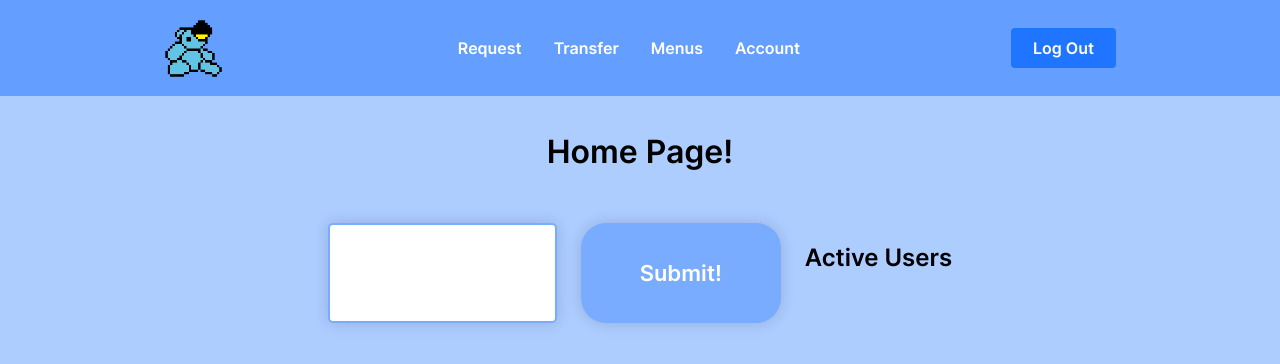
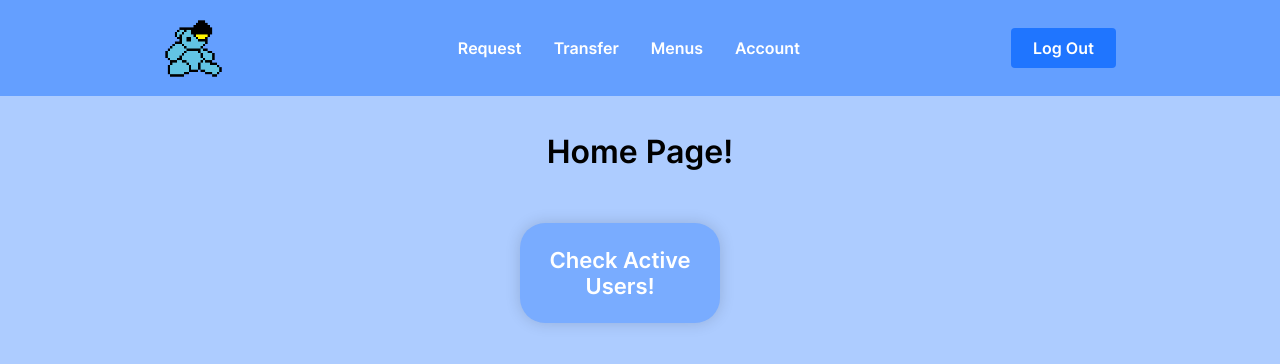
Before and after one commit to joshbenzon/blueno-bills, a React (Create React App) app in the folder frontend/blueno-bills/: page /home in a window 1280 px wide. Shown: the top 364 px of the page. Built offline with nearby package versions, Linux system fonts and the light colour scheme; no server answers.

Commit message:
feat: web sockets with user auth?

```diff
--- a/frontend/blueno-bills/src/navigation-bar/web-pages/authentication.tsx
+++ b/frontend/blueno-bills/src/navigation-bar/web-pages/authentication.tsx
@@ -2,7 +2,7 @@
 import { initializeApp } from "firebase/app";
 import { getAnalytics } from "firebase/analytics";
 import { getAuth, GoogleAuthProvider, signInWithPopup } from "firebase/auth";
-import UpdateChat from "./websockets";
+import logger from "./home";
 
 // TODO: Add SDKs for Firebase products that you want to use
 // https://firebase.google.com/docs/web/setup#available-libraries
@@ -39,8 +39,8 @@ export const googleSignIn = () => {
 
       console.log("GOOGLE SIGN IN");
     })
+    //.then(logger)
     .then(() => (window.location.href = "/home"))
-    // .then(UpdateChat)
 
     .catch((error) => {
       console.log(error);
--- a/frontend/blueno-bills/src/navigation-bar/web-pages/home.tsx
+++ b/frontend/blueno-bills/src/navigation-bar/web-pages/home.tsx
@@ -54,7 +54,8 @@ const Home = () => {
     id("form").hidden = true;
     id("chatter").hidden = false;
 
-    let username = id("username").value;
+    // let username = id("username").value;
+    let username = localStorage.getItem("gmail");
 
     wsurl = "ws://localhost:4567/home?username=" + username;
 
@@ -84,18 +85,13 @@ const Home = () => {
 
       <div className={"page-buttons"}>
         <div id="form">
-          {/* <form action="return logger(event)"> */}
           <form onSubmit={logger}>
-            <input id="username" type="text" name="position" required></input>
-
-            {/* <input type="submit"></input> */}
-            {/* <button id="send" type="submit"> */}
-            <button id="send">Submit!</button>
+            {/* <input id="username" type="text" name="position" required></input> */}
+            <button id="send">Check Active Users!</button>
           </form>
         </div>
 
         <div id="chatter">
-          <h2>Active Users</h2>
           <ul id="userlist"></ul>
           <div id="chat"></div>
         </div>
--- a/frontend/blueno-bills/src/navigation-bar/web-pages/websockets.tsx
+++ b/frontend/blueno-bills/src/navigation-bar/web-pages/websockets.tsx
@@ -15,7 +15,7 @@ function sendMessage(message: string) {
 }
 
 //Update the chat-panel, and the list of connected users
-export function updateChat(msg: any) {
+function updateChat(msg: any) {
   var data = JSON.parse(msg.data);
   id("userlist").innerHTML = "";
 
@@ -36,7 +36,7 @@ function id(id: string) {
   return document.getElementById(id) as HTMLInputElement;
 }
 
-function logger(e: any) {
+export function logger(e: any) {
   console.log("AESPA");
 
   e.preventDefault();
```
Also changed, not shown: 1 other file (tests, documents, lock files or other folders).
